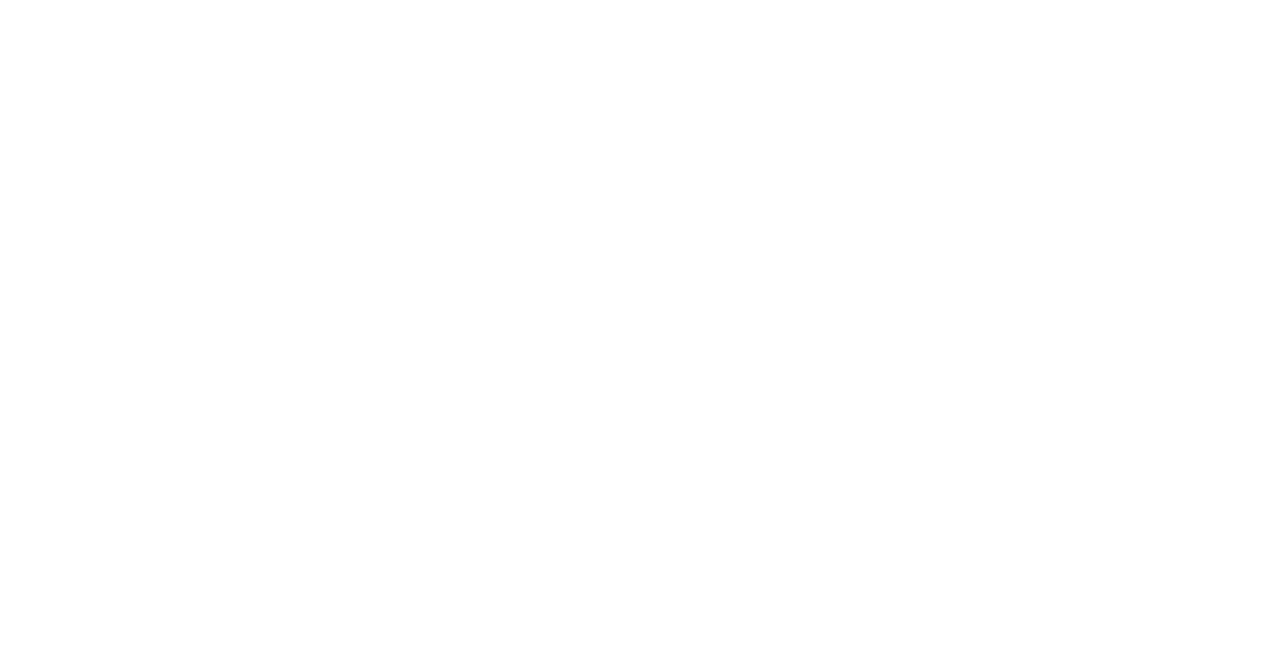
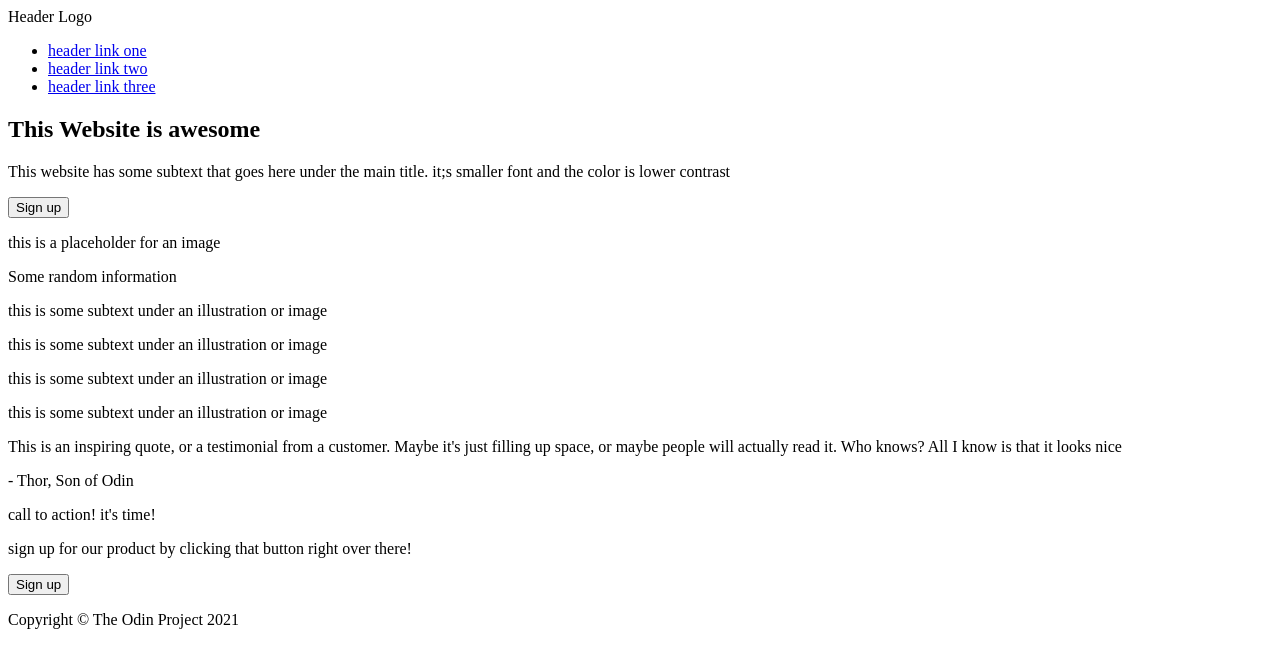
Before and after one commit to genyonatan/Project-Page, a plain HTML site: page index.html in a window 1280 px wide. Drawn offline with Linux system fonts and the light colour scheme.

Commit message:
added basic Html components to the web

```diff
--- a/index.html
+++ b/index.html
@@ -8,5 +8,82 @@
 </head>
 <body>
 
+    <div class="header">
+        <div class="log">Header Logo</div>
+
+        <ul class="links">
+            <li class="link-one"><a href="#">header link one</a></li>
+            <li class="link-two"><a href="#">header link two</a></li>
+            <li class="link-three"><a href="#">header link three</a></li>
+        </ul>
+    </div>
+
+    <div class="random">
+        <div class="info">
+            <h2>This Website is awesome</h2>
+            <p>This website has some subtext that goes here under the main title. it;s smaller font and the color is lower contrast</p>
+            <button>Sign up</button>
+        </div>
+
+        <div class="image-placeholder">
+            <p>this is a placeholder for an image</p>
+        </div>
+
+    </div>
+
+    <div class="main">
+        <div class="rondom-infomation">
+            <p>Some random information</p>
+            <div class="cards">
+                <div class="card">
+                    <div class="illustration"></div>
+                    <p>this is some subtext under an illustration or image</p>
+                </div>
+
+                <div class="card">
+                    <div class="illustration"></div>
+                    <p>this is some subtext under an illustration or image</p>
+                </div>
+
+                <div class="card">
+                    <div class="illustration"></div>
+                    <p>this is some subtext under an illustration or image</p>
+                </div>
+
+                <div class="card">
+                    <div class="illustration"></div>
+                    <p>this is some subtext under an illustration or image</p>
+                </div>
+
+            </div>
+        </div>
+
+        <div class="testimonial">
+            <p>This is an inspiring quote, or a testimonial from a customer. Maybe it's just filling up space, or maybe people will actually read it. Who knows? All I know is that it looks nice</p>
+
+            <p>- Thor, Son of Odin</p>
+        </div>
+
+        <div class="action">
+            <div class="action-description">
+                <p>call to action! it's time!</p>
+                <p>sign up for our product by clicking that button right over there!</p>
+            </div>
+
+            <div class="signup-button">
+                <button>
+                    Sign up
+                </button>
+            </div>
+        </div>
+
+
+    </div>
+
+    <div class="footer">
+        <p>Copyright &#169 The Odin Project 2021</p>
+    </div>
+
+
 </body>
 </html>
```
